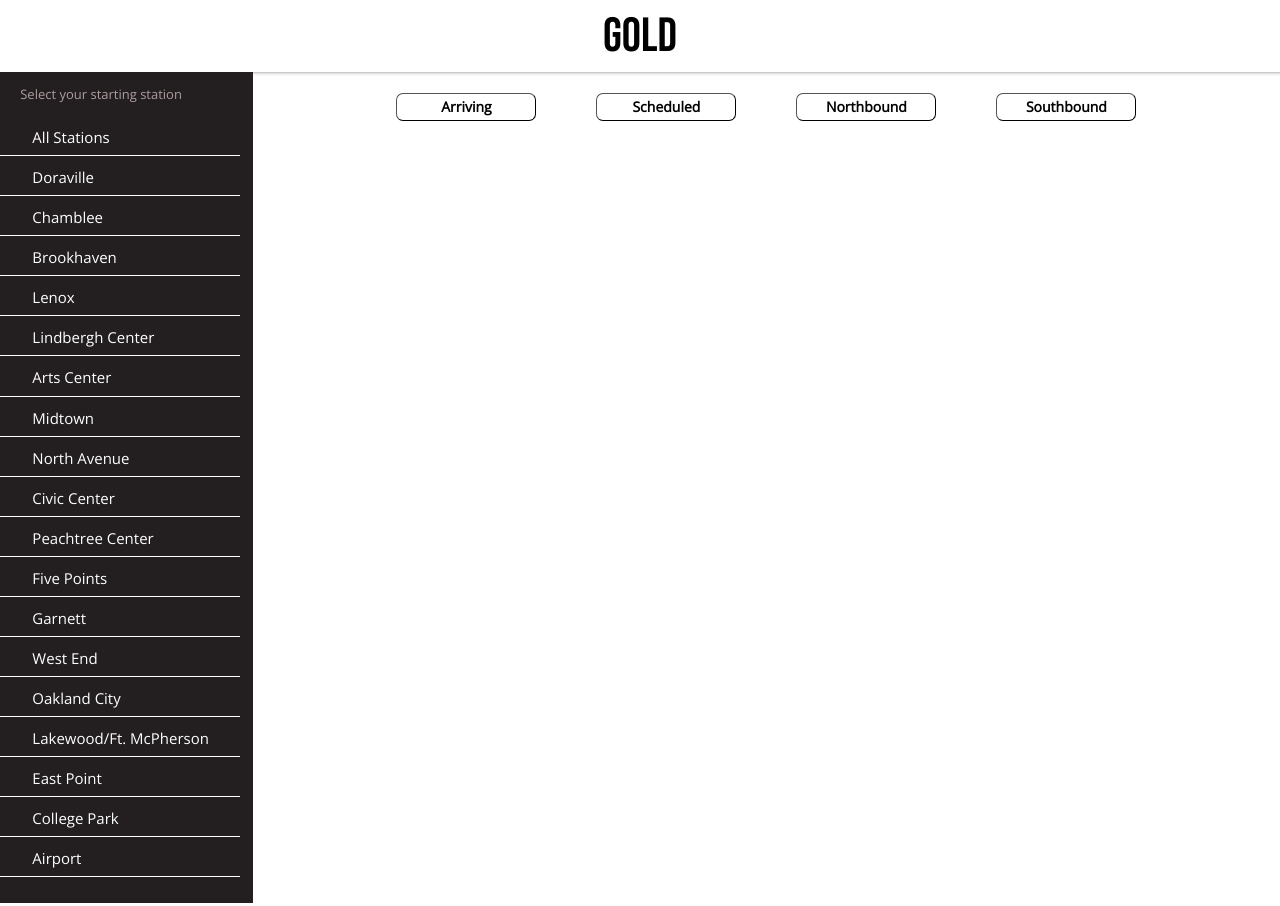
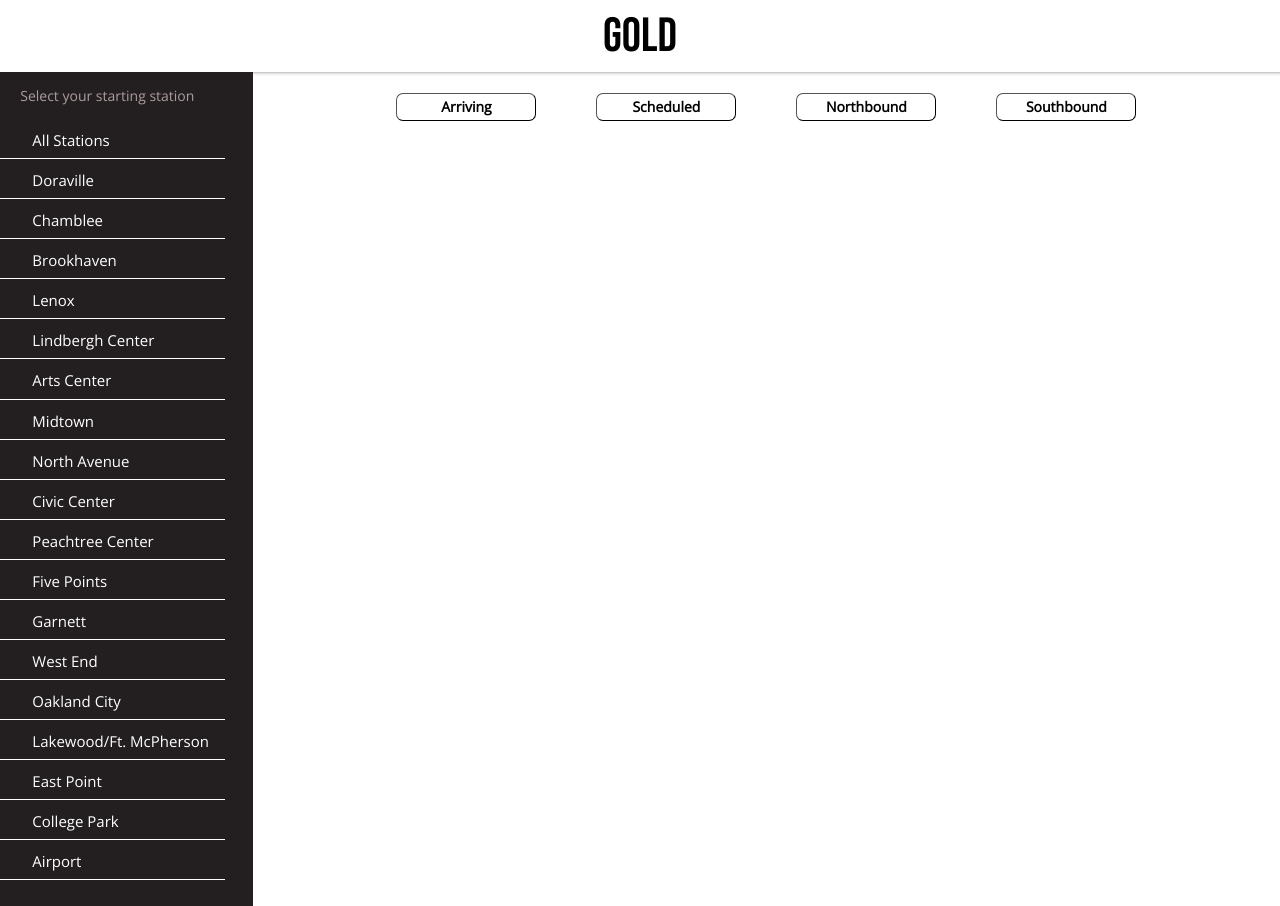
Before and after one commit to zinichakraborty/bootcampexercises-f23, a React (Create React App) app in the folder exer5/marta-ui/: page / in a window 1280 px wide. Built offline with nearby package versions, Linux system fonts and the light colour scheme.

Commit message:
fix: adjust font size and button width

```diff
--- a/exer5/marta-ui/src/pages/components/styles/stationsNavPanel.css
+++ b/exer5/marta-ui/src/pages/components/styles/stationsNavPanel.css
@@ -19,7 +19,7 @@
 
 .panelHeadingContent {
     font-weight: 500;
-    font-size: 13px;
+    font-size: 14px;
     color: #AC9D9D;
 }
 
@@ -37,7 +37,7 @@
     float: left;
     justify-items: flex-start;
     font-family: "Open Sans";
-    min-width: 16em;
+    min-width: 15em;
     background-color: #231F20;
     border: none;
     margin-top: 10px;
```
